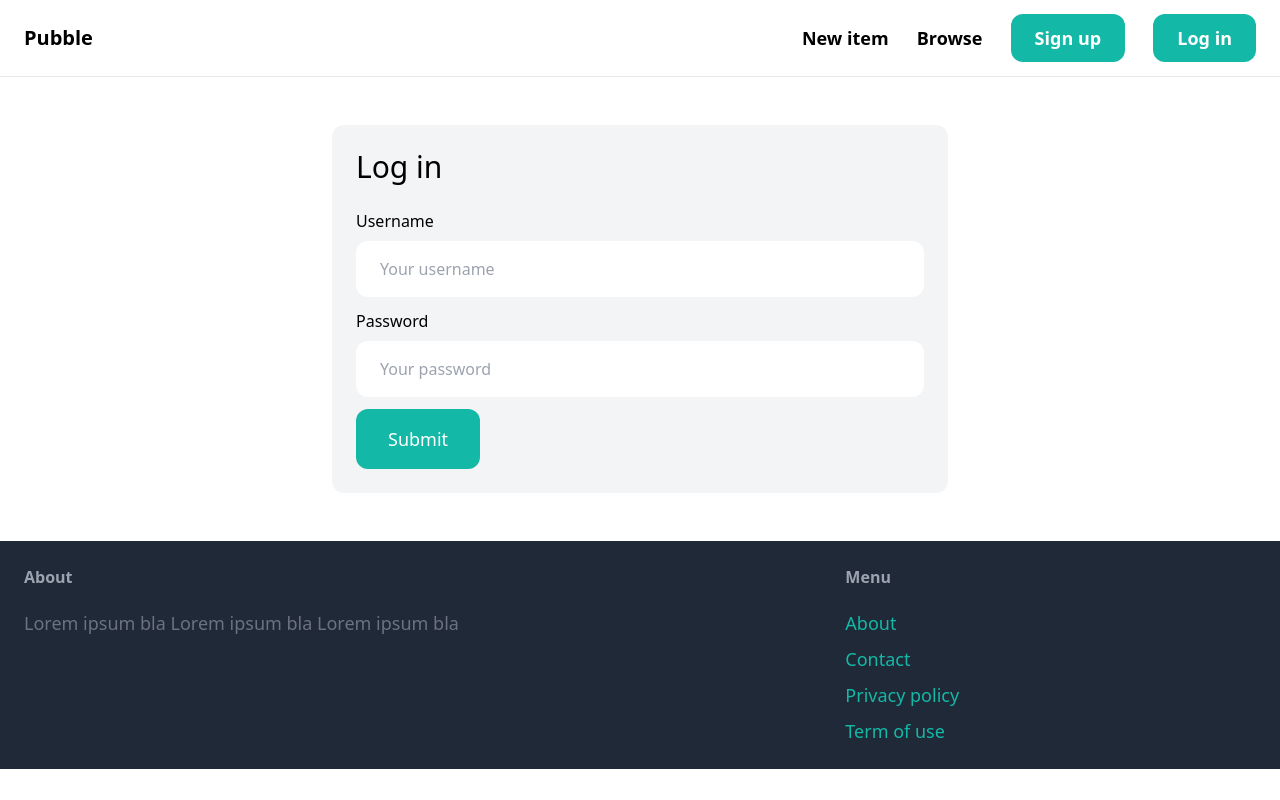
After one commit to TrinhVinh2003/mkt-django, a Django app: page /login/ in a window 1280 px wide. The commit adds this page. Run offline with Django 4.2, Linux system fonts and the light colour scheme; some libraries are stand-ins or nearby versions.

Commit message:
updatecode

```diff
--- a/Puddle/settings.py
+++ b/Puddle/settings.py
@@ -27,6 +27,9 @@ DEBUG = True
 
 ALLOWED_HOSTS = []
 
+LOGIN_URL = '/login/'
+LOGIN_REDIRECT_URL  = '/'
+LOGOUT_REDIRECT_URL = '/'
 
 # Application definition
 
--- a/core/forms.py
+++ b/core/forms.py
@@ -1,7 +1,16 @@
 from django import forms
-from django.contrib.auth.forms import UserCreationForm
+from django.contrib.auth.forms import UserCreationForm,AuthenticationForm
 from django.contrib.auth.models import User
 
+class LoginForm(AuthenticationForm):
+     username = forms.CharField(widget=forms.TextInput(attrs={
+        'placeholder':'Your username',
+        'class':'w-full py-4 px-6 rounded-xl'
+    }))
+     password = forms.CharField(widget=forms.PasswordInput(attrs={
+        'placeholder':'Your password',
+        'class':'w-full py-4 px-6 rounded-xl'
+    }))
 class SignupForm(UserCreationForm):
     class meta:
         model = User
--- a/core/templates/core/base.html
+++ b/core/templates/core/base.html
@@ -6,14 +6,7 @@
     <title>{% block title%}{% endblock%}|Puddle</title>
     <script src="https://cdn.tailwindcss.com/"></script>
 </head>
-<style>
-    .menu_item{
-        padding: 6px;
-        display: flex;
-        justify-content: space-between;
-        align-items: center;
-        border: gray;
-    }
+
 </style>
 <body>
     <nav class="menu_item py-6 px-6 flex justify-between items-center border-b border-gray-200">
@@ -21,8 +14,13 @@
         <div class="space-x-6">
             <a href="#" class="text-lg font-semibold hover:text-gray-500">New item</a>
             <a href="#" class="text-lg font-semibold hover:text-gray-500">Browse</a>
+            {% if request.user.is_authenticated %}
+            <a href="#" class="px-6 py-3 text-lg font-semibold bg-teal-500 text-white rounded-xl hover:bg-teal-700">Inbox</a>
+            <a href="#" class="px-6 py-3 text-lg font-semibold bg-teal-500 text-white rounded-xl hover:bg-gray-700">Dashboard  </a
+            {% else %}
             <a href="{% url 'core:signup' %}" class="px-6 py-3 text-lg font-semibold bg-teal-500 text-white rounded-xl hover:bg-teal-700">Sign up</a>
-            <a href="#" class="px-6 py-3 text-lg font-semibold bg-teal-500 text-white rounded-xl hover:bg-gray-700">Log in  </a>
+            <a href="{% url 'core:login' %}" class="px-6 py-3 text-lg font-semibold bg-teal-500 text-white rounded-xl hover:bg-gray-700">Log in  </a>
+            {% endif %}
         </div>
     </nav>
     <div class="px-6 py-6">
--- /dev/null
+++ b/core/templates/core/login.html
@@ -0,0 +1,33 @@
+{% extends 'core/base.html' %}
+
+{% block title %}Login{% endblock %}
+{% block content %}
+<div class="w-1/2 my-6 p-6 mx-auto bg-gray-100 rounded-xl ">
+    <h1 class="mb-6 text-3xl">Log in</h1>
+    <form action="" method="post">
+        {% csrf_token %}
+
+        <div class="mb-3">
+            <label class="inline-block mb-2">Username
+            </label><br>
+            {{ form.username }}
+        </div>
+
+        <div class="mb-3">
+            <label class="inline-block mb-2">Password
+            </label><br>
+            {{ form.password }}
+        </div>
+
+        {% if form.errors or form.non_field_errors %}
+            <div class="mb-3 p-6 bg-red-100 rounded-xl">
+                {% for field in form %}
+                    {{ field.errors }}
+                {% endfor %}
+
+            </div>
+        {% endif %}
+        <button class="py-4 px-8 text-lg bg-teal-500 hover:bg-teal-700 rounded-xl text-white">Submit</button>
+    </form>
+</div>
+{% endblock %}
--- a/core/urls.py
+++ b/core/urls.py
@@ -1,9 +1,12 @@
+from django.contrib.auth import views as auth_views
 from django.urls import path,include
 from . import views
+from .forms import LoginForm
 app_name = 'core'
 urlpatterns = [
     path("",views.index,name='index'),
     path("contact/",views.contact,name='contact'),
     path("signup/",views.signup,name='signup'),
+    path("login/", auth_views.LoginView.as_view(template_name = 'core/login.html',authentication_form =LoginForm),name='login'),
 
 ]
```
Also changed, not shown: db.sqlite3.
